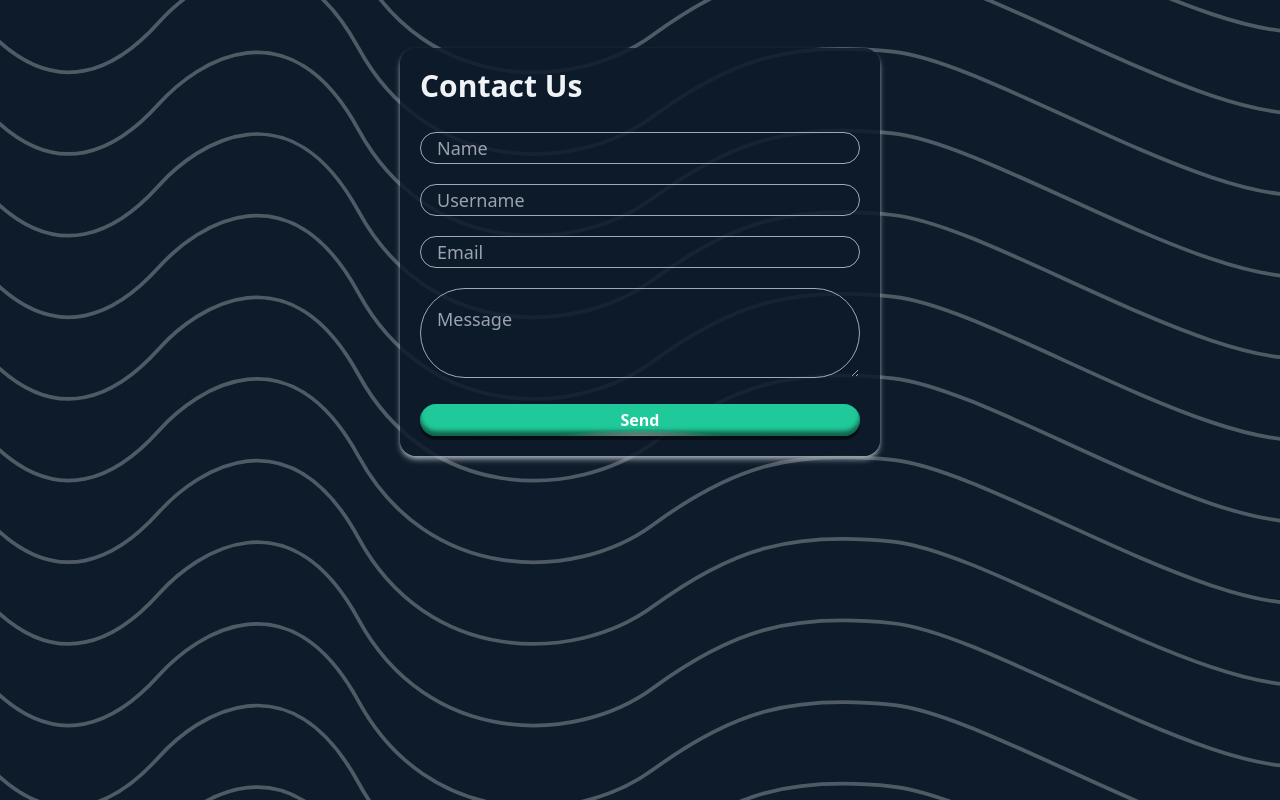
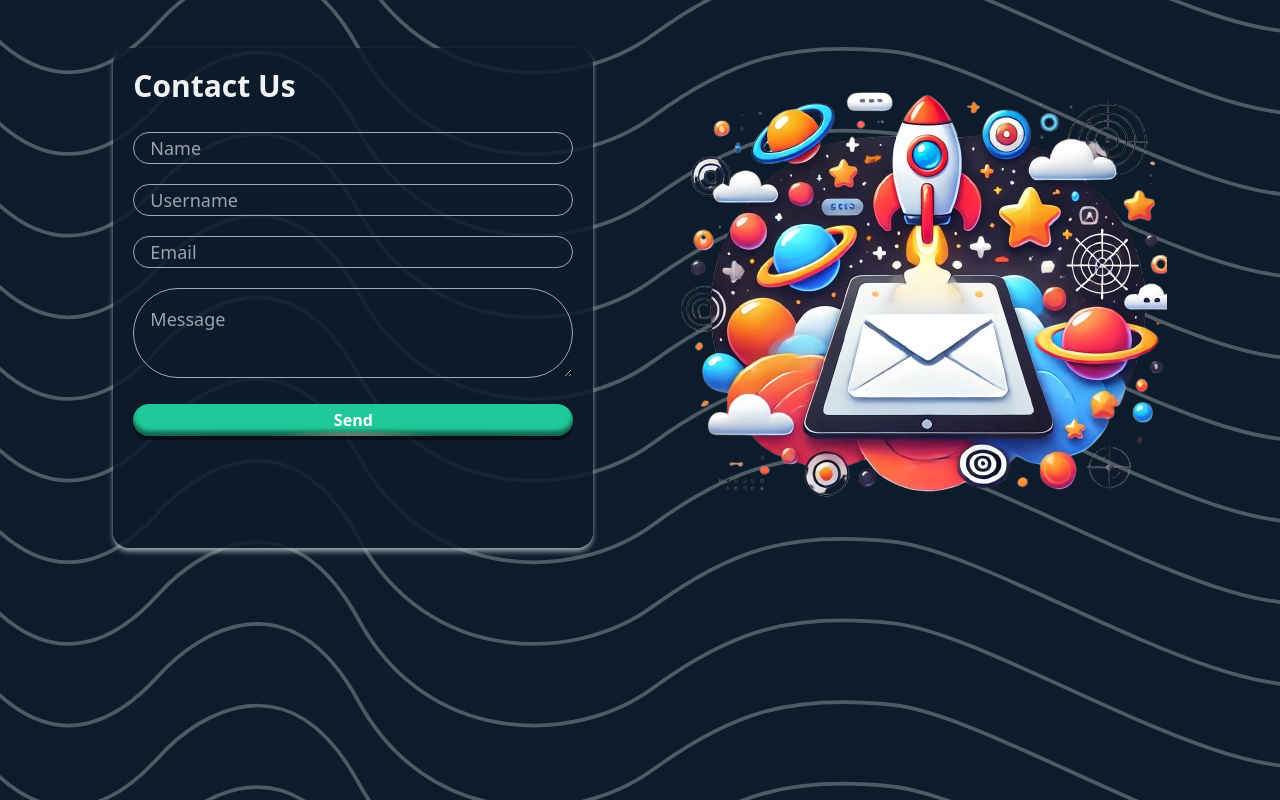
Before and after one commit to NduNdu21/stake.city-ndudev, a React (Create React App) app: page /contact-us in a window 1280 px wide. Built offline with nearby package versions, Linux system fonts and the light colour scheme; no server answers; a web font is replaced by a local one.

Commit message:
moved graphic to right hand side

```diff
--- a/src/components/Contactus.jsx
+++ b/src/components/Contactus.jsx
@@ -17,6 +17,9 @@ export default function ContactUs() {
                     <textarea rows={2} className="w-full text-[#F0F3F5] placeholder-gray-400 bg-transparent text-lg shadow-sm font-normal  rounded-full border border-[#A0AAB2] focus:outline-none p-4 mb-5" placeholder="Message" />
                     <button className="h-8 w-full text-white text-base font-semibold rounded-full transition-all duration-700 bg-[#20C997]">Send</button>
                 </form>
+                <div>
+                    <img src={graphic} alt="graphic" />
+                </div>
             </div>
         </div>
     )
```
